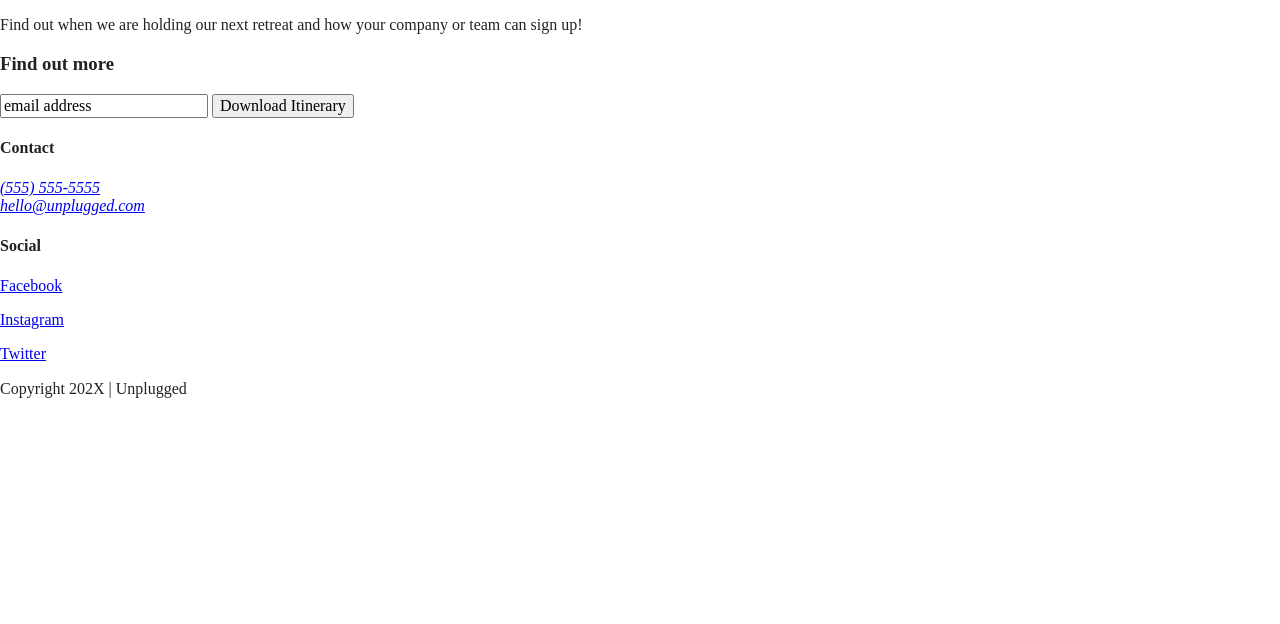
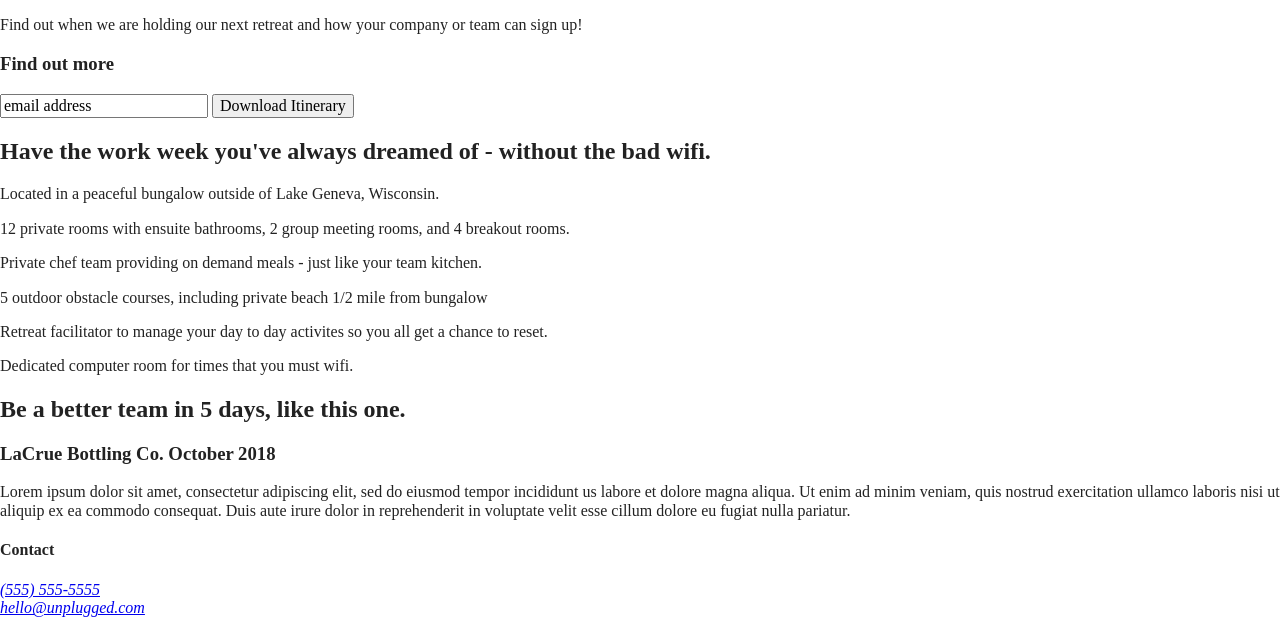
Before and after one commit to izydempsey/unplugged-website-folder, a website built with Parcel: page index.html in a window 1280 px wide. Shown: the part 176-800 px from the top of the page. Built offline with nearby package versions, Linux system fonts and the light colour scheme.

Commit message:
Finished layout in html

```diff
--- a/index.html
+++ b/index.html
@@ -58,6 +58,48 @@
         </div>
       </div>
     </aside>
+    <section class="features">
+      <div class="content-wrapper">
+        <h2>Have the work week you've always dreamed of - without the bad wifi.</h2
+        <div class="features-items">
+          <article>
+            <p class="fontawesome-icon"></p>
+            <p class="features-item-description">Located in a peaceful bungalow outside of Lake Geneva, Wisconsin.</p>
+          </article>
+          <article>
+            <p class="fontawesome-icon"></p>
+            <p class="features-item-description">12 private rooms with ensuite bathrooms, 2 group meeting rooms, and 4 breakout rooms.</p>
+          </article>
+          <article>
+            <p class="fontawesome-icon"></p>
+            <p class="features-item-description">Private chef team providing on demand meals - just like your team kitchen.</p>
+          </article>
+          <article>
+            <p class="fontawesome-icon"></p>
+            <p class="features-item-description">5 outdoor obstacle courses, including private beach 1/2 mile from bungalow</p>
+          </article>
+          <article>
+            <p class="fontawesome-icon"></p>
+            <p class="features-item-description">Retreat facilitator to manage your day to day activites so you all get a chance to reset.</p>
+          </article>
+          <article>
+            <p class="fontawesome-icon"></p>
+            <p class="features-item-description">Dedicated computer room for times that you must wifi.</p>
+          </article>
+        </div>
+      </div>
+    </section>
+    <section class="reviews">
+      <div class="content-wrapper">
+        <h2>Be a better team in 5 days, like this one.</h2>
+        <article>
+          <div>
+              <h3>LaCrue Bottling Co. October 2018</h3>
+              <p>Lorem ipsum dolor sit amet, consectetur adipiscing elit, sed do eiusmod tempor incididunt us labore et dolore magna aliqua. Ut enim ad minim veniam, quis nostrud exercitation ullamco laboris nisi ut aliquip ex ea commodo consequat. Duis aute irure dolor in reprehenderit in voluptate velit esse cillum dolore eu fugiat nulla pariatur.</p>
+          </div>
+        </article>
+      </div>
+    </section>
   </main> <!-- main wrapper -->
   <footer>
     <div class="content-wrapper">
```
